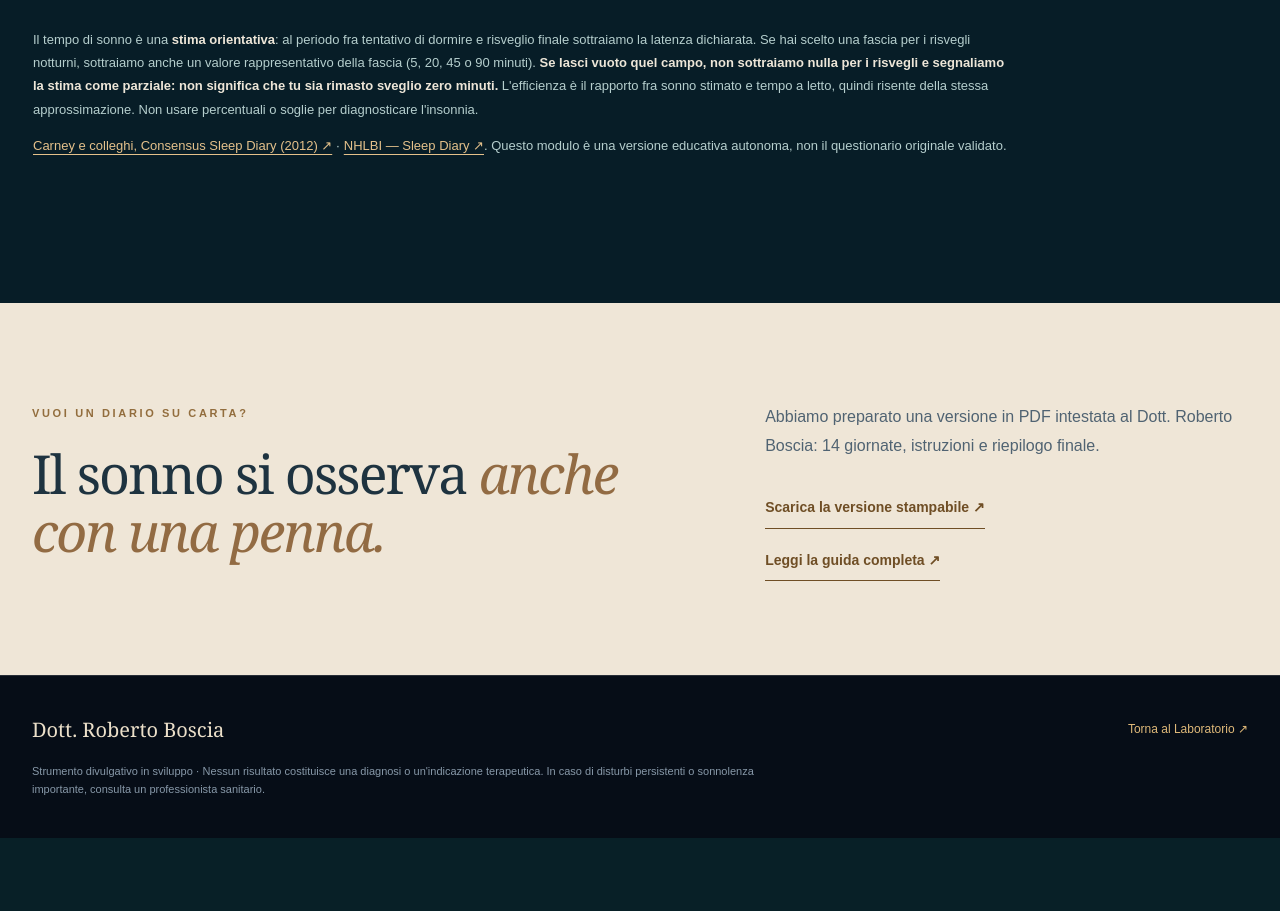
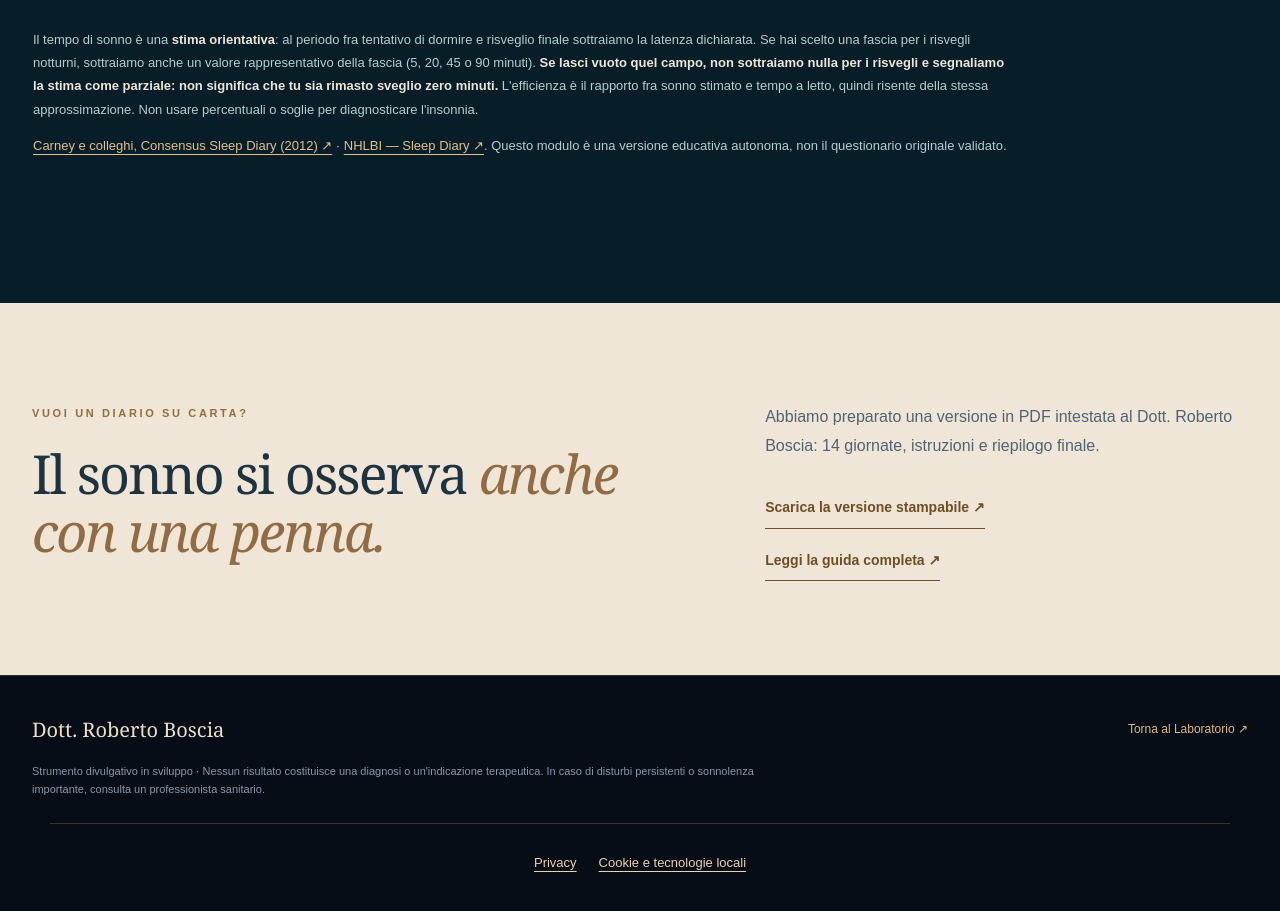
Before and after one commit to Robyboscia/sito-personale, a plain HTML site: page laboratorio-del-sonno/diario/index.html in a window 1280 px wide. Shown: the part 5106-6017 px from the top of the page. Before the commit the page ends 5944 px from the top, so only its background shows below. Drawn offline with Linux system fonts and the light colour scheme.

Commit message:
Add consistent privacy and cookie links to laboratorio-del-sonno/diario/index.html

```diff
--- a/laboratorio-del-sonno/diario/index.html
+++ b/laboratorio-del-sonno/diario/index.html
@@ -139,5 +139,5 @@
 <section class="sd-more"><div class="home-wrap"><div><p class="home-kicker home-kicker-ink">VUOI UN DIARIO SU CARTA?</p><h2>Il sonno si osserva <em>anche con una penna.</em></h2></div><div><p>Abbiamo preparato una versione in PDF intestata al Dott. Roberto Boscia: 14 giornate, istruzioni e riepilogo finale.</p><a class="home-text-link home-text-link-dark" href="../../assets/Diario_del_Sonno_14_Giorni_Dott_Roberto_Boscia.pdf" download>Scarica la versione stampabile ↗</a><br><a class="home-text-link home-text-link-dark" href="../../accademia/diario-del-sonno/index.html">Leggi la guida completa ↗</a></div></div></section>
 <noscript><div class="home-wrap sd-noscript">Per compilare il diario digitale è necessario JavaScript. Puoi comunque scaricare il <a href="../../assets/Diario_del_Sonno_14_Giorni_Dott_Roberto_Boscia.pdf">diario stampabile in PDF</a>.</div></noscript>
 </main>
-<footer class="home-footer"><div class="home-wrap"><div class="home-footer-row"><span>Dott. Roberto Boscia</span><a href="../index.html">Torna al Laboratorio ↗</a></div><p>Strumento divulgativo in sviluppo · Nessun risultato costituisce una diagnosi o un'indicazione terapeutica. In caso di disturbi persistenti o sonnolenza importante, consulta un professionista sanitario.</p></div></footer>
+<footer class="home-footer"><div class="home-wrap"><div class="home-footer-row"><span>Dott. Roberto Boscia</span><a href="../index.html">Torna al Laboratorio ↗</a></div><p>Strumento divulgativo in sviluppo · Nessun risultato costituisce una diagnosi o un'indicazione terapeutica. In caso di disturbi persistenti o sonnolenza importante, consulta un professionista sanitario.</p></div><nav class="portal-legal-links" aria-label="Informazioni legali" style="margin-top:25px;padding-top:16px;border-top:1px solid rgba(197,170,115,.25);display:flex;gap:12px 22px;flex-wrap:wrap;justify-content:center;font:13px/1.65 Arial,sans-serif;"><a style="color:#ead2a7;text-decoration:underline;text-underline-offset:4px;" href="../../privacy/index.html">Privacy</a><a style="color:#ead2a7;text-decoration:underline;text-underline-offset:4px;" href="../../cookie/index.html">Cookie e tecnologie locali</a></nav></footer>
 </body></html>
```
